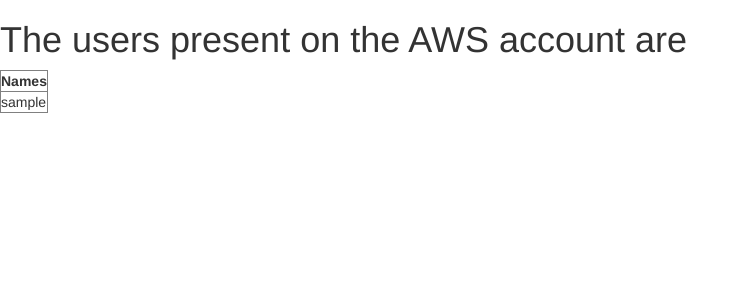
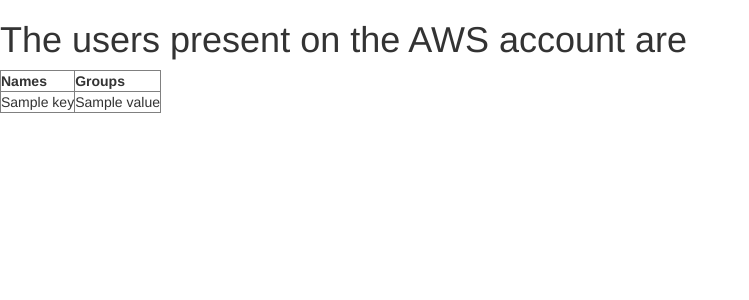
Before and after one commit to nadarashwin/flask_boto_aws, a Flask app: template templates/mand.html in a window 1280 px wide. Shown: the top 300 px of the page, without its empty margins (0-749 px from the left). Run offline with Flask 2, Linux system fonts and the light colour scheme; the template is opened without the code that fills it: most values are stand-ins (such as "Sample title", 1, 10 or a date in 2020); some libraries are stand-ins or nearby versions.

Commit message:
GUI will show the users and their respective groups

```diff
--- a/server.py
+++ b/server.py
@@ -25,7 +25,16 @@
 def get_all_users():
 	if request.method == "GET":
 		d = conn.get_all_users()
-        	return render_template("mand.html", nums=d)
+		a = []
+		f = {}
+		for i in range(0, len(d['list_users_response']['list_users_result']['users'])):
+			a.append(d['list_users_response']['list_users_result']['users'][i]['user_name'])
+		for i in range(0,len(a)):
+			f[a[i]] = []
+		for i in a:
+			for j in range(0,len((conn.get_groups_for_user(i)['list_groups_for_user_response']['list_groups_for_user_result']['groups']))):
+				f[i].append(conn.get_groups_for_user(i)['list_groups_for_user_response']['list_groups_for_user_result']['groups'][j]['group_name'])
+        	return render_template("mand.html", nums=f)
 
 
 @app.route('/get_all_groups', methods=['GET', 'POST'])
--- a/templates/mand.html
+++ b/templates/mand.html
@@ -9,10 +9,16 @@
 		<h1> The users present on the AWS account are </h1>
 	<table border="1">
 	<tr>
-	<th> Names </th></tr>
-		{% for i in range(0,(nums['list_users_response']['list_users_result']['users'])| length) %}
-<tr>			<td>    {{ nums['list_users_response']['list_users_result']['users'][i]['user_name'] }} </td>
-		{% endfor %}
+	<th> Names </th>
+	<th> Groups </th>
+		{% for key, value in nums.iteritems() %}
+<tr>                    <td>    {{ key }}	</td>
+			{% for x in value %}
+                    <td>   {{ x }} </td>
+			{% endfor %}
+		{% endfor %} </tr>
+
+
 	</tr>
 	</body>
 </html>
```
